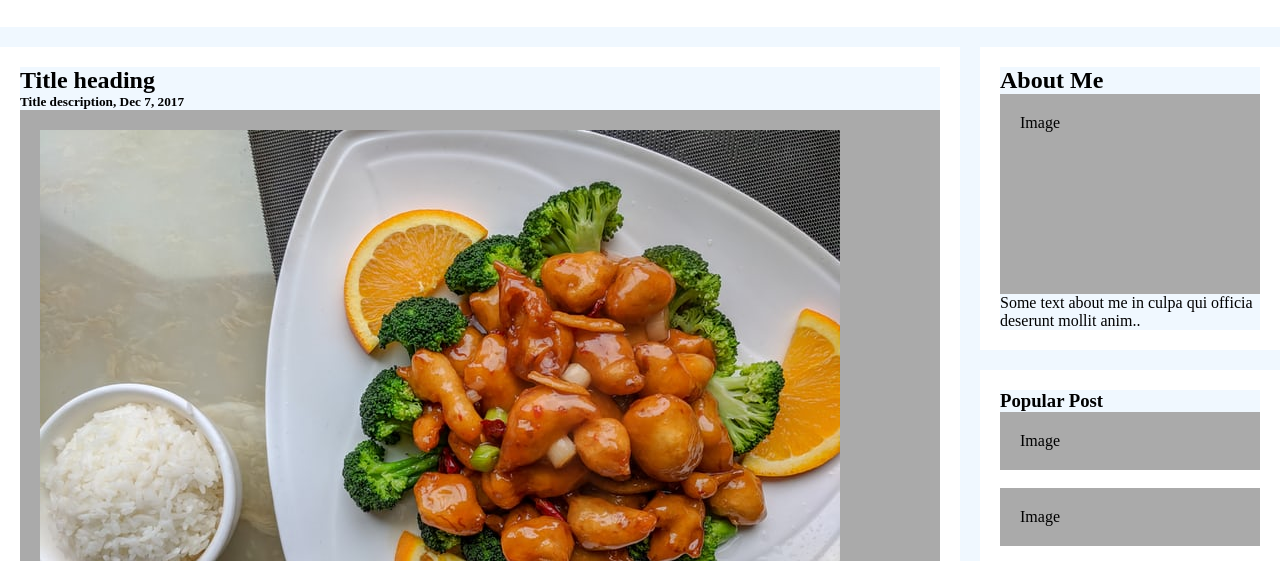
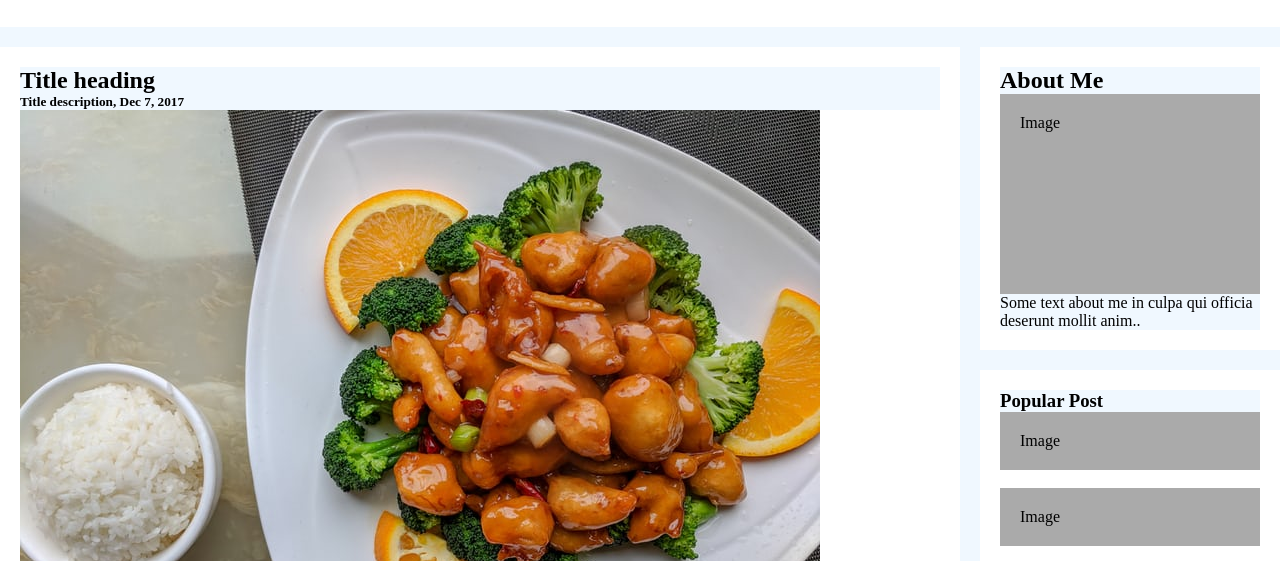
Before and after one commit to Zerce/AsainFoodie, a plain HTML site: page main.html in a window 1280 px wide. Shown: the part 205-766 px from the top of the page. Drawn offline with nearby package versions, Linux system fonts and the light colour scheme.

Commit message:
Update main.html

```diff
--- a/main.html
+++ b/main.html
@@ -42,7 +42,7 @@
       <div class ="card">
         <h2> Title heading</h2>
         <h5>Title description, Dec 7, 2017</h5>
-        <div class="fakeimg" size="70%"><img src="image/photo-1525755662778-989d0524087e.jpeg" ></img></div>
+       <img src="image/photo-1525755662778-989d0524087e.jpeg" ></img>
         <p>Some text...</p>
       </div>
 
```
